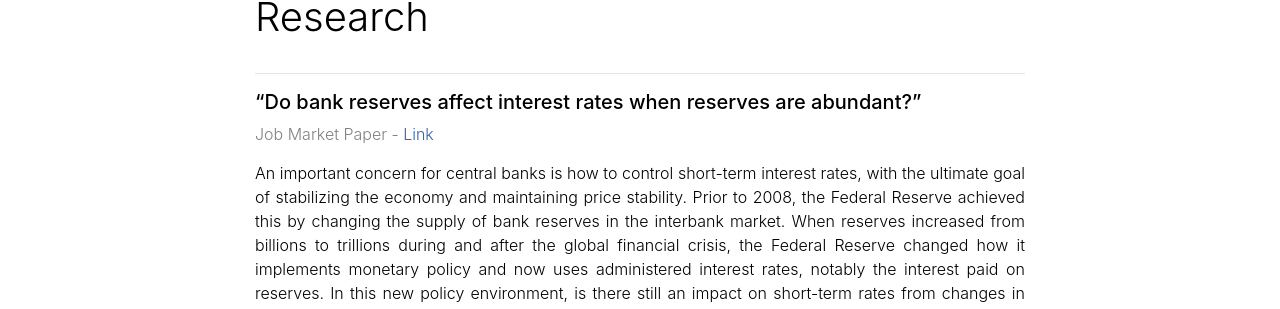
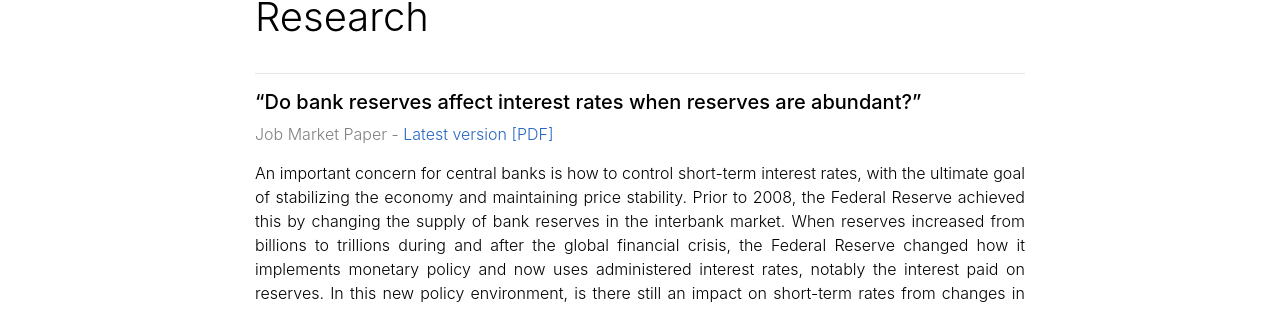
Before and after one commit to fk-langowski/fk-langowski.github.io, a Jekyll site: the page built from _pages/research.md, in a window 1280 px wide and 1326 px high. Shown: the part 112-421 px from the top of the window. Built offline with Jekyll 4.4.1, drawn with Linux system fonts in a browser that asks for light colours; comment, search, counter and statistics services are not loaded; a style sheet for code colours, icons or effects is not loaded.

```diff
--- a/_pages/research.md
+++ b/_pages/research.md
@@ -8,7 +8,7 @@ nav_order: 3
 ---
 ----------------------------------------------------------------------------
 ##### **“Do bank reserves affect interest rates when reserves are abundant?"**
-<div style="font-size: 16px"><span style="color:grey">Job Market Paper - <a href="/assets/pdf/fk-langowski_jmp.pdf" target="_blank">Link</a></span></div>
+<div style="font-size: 16px"><span style="color:grey">Job Market Paper - <a href="/assets/pdf/fk-langowski_jmp.pdf" target="_blank">Latest version [PDF]</a></span></div>
 <p style="margin:15px;"></p>
 <div style="text-align: justify">An important concern for central banks is how to control short-term interest rates, with the ultimate goal of stabilizing the economy and maintaining price stability. Prior to 2008, the Federal Reserve achieved this by changing the supply of bank reserves in the interbank market. When reserves increased from billions to trillions during and after the global financial crisis, the Federal Reserve changed how it implements monetary policy and now uses administered interest rates, notably the interest paid on reserves. In this new policy environment, is there still an impact on short-term rates from changes in reserve supply? And if so, what is the nature of this relationship, and does the impact change over time?</div>
 <p style="margin:15px;"></p>
```
Also changed, not shown: 2 other files.
